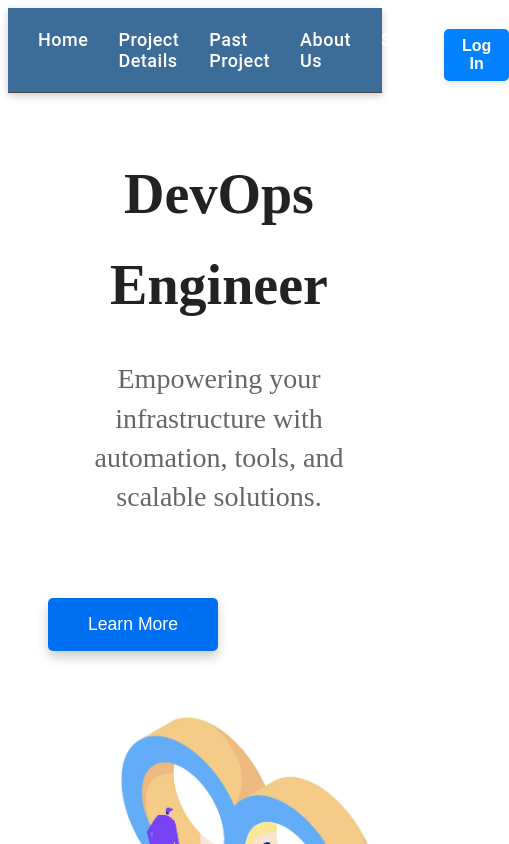
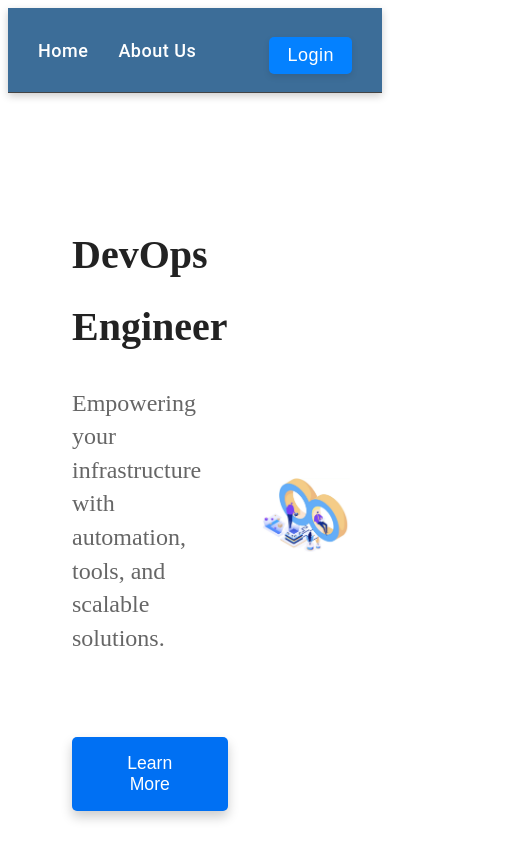
Before and after one commit to Mayawaleed/Automated-Devops-Pipeline, a Next.js app: page / in a window 390 px wide. Shown: the top 844 px of the page, 509 px wide, since content can reach past the window. Built offline with nearby package versions, Linux system fonts and the light colour scheme.

Commit message:
navbar changes

```diff
--- a/package.json
+++ b/package.json
@@ -9,6 +9,7 @@
     "lint": "next lint"
   },
   "dependencies": {
+    "@supabase/auth-helpers-react": "^0.5.0",
     "@supabase/supabase-js": "^2.49.4",
     "axios": "^1.8.4",
     "devops-upload-app": "file:",
--- a/src/components/Navbar.js
+++ b/src/components/Navbar.js
@@ -22,25 +22,95 @@
 
 // export default NavBar;
 
-import React from 'react';
+// import React from 'react';
+// import Link from 'next/link';
+// import styles from '../styles/Navbar.module.css';
+
+// const NavBar = () => {
+//     return (
+//         <nav className={styles.navbar}>
+//             <ul className={styles.navbarLinks}>
+//                 <li><Link href="/">Home</Link></li>
+//                 <li><Link href="/ProjectDetails">Project Details</Link></li>
+//                 <li><Link href="/PastProject">Past Project</Link></li>
+//                 <li><Link href="/about">About Us</Link></li>
+//                 <li><Link href="/downloadMonitoringTool">Scaling</Link></li> {/* Added this line */}
+//             </ul>
+//             <Link href="/signin">
+//                 <button className={styles.navbarButton}>Log In</button>
+//             </Link>
+//         </nav>
+//     );
+// };
+
+// components/Navbar.js
 import Link from 'next/link';
+import { useRouter } from 'next/router';
+import { useState, useEffect } from 'react';
 import styles from '../styles/Navbar.module.css';
 
-const NavBar = () => {
+const Navbar = () => {
+  const [isLoggedIn, setIsLoggedIn] = useState(false);
+  const router = useRouter();
+
+  useEffect(() => {
+    const checkToken = () => {
+      const token = localStorage.getItem('authToken');
+      setIsLoggedIn(!!token);
+      console.log('Token check on mount:', !!token);
+    };
+
+    checkToken(); // Initial check
+
+    const handleAuthChange = () => {
+      checkToken();
+    };
+
+    window.addEventListener('authChange', handleAuthChange);
+
+    return () => {
+      window.removeEventListener('authChange', handleAuthChange);
+    };
+  }, []);
+
+  const handleLogout = () => {
+    localStorage.removeItem('authToken');
+    localStorage.removeItem('username'); // Remove username from localStorage
+    setIsLoggedIn(false);
+    window.dispatchEvent(new Event('logout')); // Dispatch logout event
+    router.push('/');
+  };
+
   return (
     <nav className={styles.navbar}>
-            <ul className={styles.navbarLinks}>
-                <li><Link href="/">Home</Link></li>
-                <li><Link href="/ProjectDetails">Project Details</Link></li>
-                <li><Link href="/PastProject">Past Project</Link></li>
-                <li><Link href="/about">About Us</Link></li>
-                <li><Link href="/downloadMonitoringTool">Scaling</Link></li> {/* Added this line */}
-            </ul>
+      {console.log('Navbar rendered, isLoggedIn:', isLoggedIn)}
+      <div className={styles.leftNav}>
+        <Link href="/">Home</Link>
+        <Link href="/about">About Us</Link>
+        {isLoggedIn && (
+          <>
+            <Link href="/PastProject">Past Projects</Link>
+            <Link href="/ProjectDetails">Project Details</Link>
+            <Link href="/downloadMonitoringTool">Scaling</Link>
+          </>
+        )}
+      </div>
+
+      <div className={styles.rightNav}>
+        {isLoggedIn ? (
+          <button onClick={handleLogout} className={styles.navbarButton}>
+            Logout
+          </button>
+        ) : (
           <Link href="/signin">
-                <button className={styles.navbarButton}>Log In</button>
+            <button className={styles.navbarButton}>
+              Login
+            </button>
           </Link>
+        )}
+      </div>
     </nav>
   );
 };
 
-export default NavBar;
+export default Navbar;
--- a/src/pages/index.js
+++ b/src/pages/index.js
@@ -1,14 +1,82 @@
+// // src/pages/index.js
+// import Link from 'next/link';
+// import styles from '../styles/Home.module.css';
+// import Image from 'next/image';
+
+// export default function Home() {
+//   return (
+//     <div className={styles.container}>
+//       <div className={styles.textContainer}>
+//         <h1 className={styles.title}>DevOps </h1>
+
+//         <h1 className={styles.title}>Engineer</h1>
+//         <p className={styles.subtitle}>
+//           Empowering your infrastructure with automation, tools, and scalable solutions.
+//         </p>
+//         <div className={styles.buttonContainer}>
+// <Link href="/learn-more">
+//   <button className={styles.learnMoreButton}>Learn More</button>
+// </Link>
+
+//         </div>
+//       </div>
+
+//       <div className={styles.imageContainer}>
+//         <Image
+//           src="/images/devops.jpeg" // Correct path to the 'public' folder
+//           alt="DevOps Image"
+//           width={600}  // Width of the image
+//           height={400} // Height of the image
+//         />
+//       </div>
+//     </div>
+//   );
+// }
+
 // src/pages/index.js
 import Link from 'next/link';
 import styles from '../styles/Home.module.css';
 import Image from 'next/image';
+import { useState, useEffect } from 'react';
 
 export default function Home() {
+  const [username, setUsername] = useState(null);
+  const [isLoggedIn, setIsLoggedIn] = useState(false);
+
+  useEffect(() => {
+    const storedUsername = localStorage.getItem('username');
+    const token = localStorage.getItem('authToken');
+
+    if (storedUsername && token) {
+      setUsername(storedUsername);
+      setIsLoggedIn(true);
+    } else {
+      setUsername(null);
+      setIsLoggedIn(false);
+    }
+
+    const handleLogoutEvent = () => {
+      setUsername(null);
+      setIsLoggedIn(false);
+    };
+
+    window.addEventListener('logout', handleLogoutEvent);
+
+    return () => {
+      window.removeEventListener('logout', handleLogoutEvent);
+    };
+  }, []);
+
   return (
     <div className={styles.container}>
+      {isLoggedIn ? (
+        <div className={styles.welcomeContainer}>
+          <h1 className={styles.welcomeMessage}>Welcome, {username}!</h1>
+        </div>
+      ) : (
+        <div style={{ display: 'flex', width: '100%' }}>
           <div className={styles.textContainer}>
             <h1 className={styles.title}>DevOps </h1>
-
             <h1 className={styles.title}>Engineer</h1>
             <p className={styles.subtitle}>
               Empowering your infrastructure with automation, tools, and scalable solutions.
@@ -17,18 +85,18 @@ export default function Home() {
               <Link href="/learn-more">
                 <button className={styles.learnMoreButton}>Learn More</button>
               </Link>
-
             </div>
           </div>
-
           <div className={styles.imageContainer}>
             <Image
-          src="/images/devops.jpeg" // Correct path to the 'public' folder
+              src="/images/devops.jpeg"
               alt="DevOps Image"
-          width={600}  // Width of the image
-          height={400} // Height of the image
+              width={600}
+              height={400}
             />
           </div>
         </div>
+      )}
+    </div>
   );
 }
--- a/src/styles/Home.module.css
+++ b/src/styles/Home.module.css
@@ -2,66 +2,67 @@
 
 .container {
   display: flex;
-  justify-content: center; /* Center vertically */
-  align-items: center; /* Center horizontally */
-  min-height: 100vh; /* Use min-height for full viewport coverage */
+  justify-content: center;
+  align-items: center;
+  min-height: 100vh;
   width: 100%;
-  padding: 3rem 2rem; /* Increased padding for better spacing */
-  box-sizing: border-box; /* Ensure padding is included in width */
-  flex-wrap: wrap; /* Allow content to wrap on smaller screens */
+  padding: 3rem 2rem;
+  box-sizing: border-box;
+  flex-wrap: wrap;
+  position: relative;
 }
 
 .textContainer {
-  flex: 1 1 50%; /* Allow text to grow and shrink, start at 50% width */
+  flex: 1 1 50%;
   padding: 2rem;
   text-align: left;
-  display: flex; /* Use flexbox for vertical centering */
+  display: flex;
   flex-direction: column;
-  justify-content: center; /* Center text vertically */
+  justify-content: center;
 }
 
 .title {
-  font-size: 3.5rem; /* Increased title font size */
-  color: #222; /* Slightly darker color for better readability */
-  margin: 0.75rem 0; /* Adjusted margins */
-  line-height: 1.2; /* Improved line height for readability */
+  font-size: 2.5rem; /* Reduced title font size */
+  color: #222;
+  margin: 0.75rem 0;
+  line-height: 1.2;
 }
 
 .subtitle {
-  font-size: 1.75rem; /* Increased subtitle font size */
-  color: #666; /* Slightly darker color for better readability */
-  margin-bottom: 2rem; /* Increased margin for better spacing */
-  line-height: 1.4; /* Improved line height for readability */
+  font-size: 1.5rem; /* Reduced subtitle font size */
+  color: #666;
+  margin-bottom: 2rem;
+  line-height: 1.4;
 }
 
 .buttonContainer {
   display: flex;
   justify-content: flex-start;
-  margin-top: 2.5rem; /* Increased margin for better spacing */
+  margin-top: 2.5rem;
 }
 
 .learnMoreButton {
   background-color: #0070f3;
   color: white;
-  padding: 1rem 2.5rem; /* Increased padding for larger button */
-  font-size: 1.1rem; /* Increased button font size */
+  padding: 1rem 2.5rem;
+  font-size: 1.1rem;
   border: none;
-  border-radius: 5px; /* Slightly increased border radius */
+  border-radius: 5px;
   cursor: pointer;
-  transition: background-color 0.3s, transform 0.2s; /* Added transform transition */
-  box-shadow: 0 6px 12px rgba(0, 0, 0, 0.2); /* Slightly increased box shadow */
+  transition: background-color 0.3s, transform 0.2s;
+  box-shadow: 0 6px 12px rgba(0, 0, 0, 0.2);
 }
 
 .learnMoreButton:hover {
   background-color: #005bb5;
-  transform: translateY(-2px); /* Add subtle hover effect */
+  transform: translateY(-2px);
 }
 
 .imageContainer {
-  flex: 1 1 40%; /* Allow image to grow and shrink, start at 40% width */
+  flex: 1 1 40%;
   display: flex;
   justify-content: flex-end;
-  align-items: center; /* Center image vertically */
+  align-items: center;
 }
 
 .imageContainer img {
@@ -69,22 +70,15 @@
   height: auto;
 }
 
-@media (max-width: 768px) {
-  .container {
-      flex-direction: column;
-      align-items: center; /* Center items on smaller screens */
-      padding: 2rem 1rem; /* Adjust padding for smaller screens */
-  }
+/* Added styles for welcome message */
+.welcomeContainer {
+  position: absolute;
+  top: 10px;
+  left: 10px;
+  z-index: 10;
+}
 
-  .textContainer {
-      width: 100%; /* Make text container full width on smaller screens */
-      padding: 1.5rem; /* Adjust padding for smaller screens */
-      text-align: center; /* Center text on smaller screens */
-  }
-
-  .imageContainer {
-      width: 100%;
-      margin-top: 2.5rem; /* Increased margin for better spacing */
-      justify-content: center; /* Center image on smaller screens */
-  }
+.welcomeMessage {
+  font-size: 1.5em;
+  color: #333;
 }
--- a/src/styles/Navbar.module.css
+++ b/src/styles/Navbar.module.css
@@ -1,91 +1,94 @@
-/* General styling for the navbar */
+/* components/Navbar.module.css */
 .navbar {
   background-color: #3c6d98;
-  padding: 12px 30px; /* Adjusted padding for better fit */
-  height: 60px; /* Adjusted height for better fit */
+  padding: 12px 30px;
+  height: 60px;
   display: flex;
-  justify-content: space-between;
+  justify-content: space-between; /* Important for left/right alignment */
   align-items: center;
   position: sticky;
   top: 0;
   z-index: 10;
-  box-shadow: 0 3px 8px rgba(0, 0, 0, 0.2); /* Adjusted shadow */
-  border-bottom: 1px solid #444; /* Reduced border thickness */
-  font-family: 'Roboto', sans-serif; /* Added font family for consistency */
+  box-shadow: 0 3px 8px rgba(0, 0, 0, 0.2);
+  border-bottom: 1px solid #444;
+  font-family: 'Roboto', sans-serif;
 }
 
-/* Styling for logo */
-.navbar .logo {
-  font-size: 26px; /* Slightly increased font size */
-  font-weight: 600;
-  color: #fff;
-  text-transform: uppercase;
-  letter-spacing: 1px; /* Adjusted letter-spacing */
-  margin: 0; /* Reset default margin */
+.leftNav {
+  display: flex;
+  gap: 30px;
 }
 
-/* Styling for the links */
+.rightNav {
+  display: flex;
+}
+
 .navbarLinks {
   list-style: none;
   display: flex;
-  gap: 30px; /* Adjusted gap */
-  margin: 0; /* Reset default margin */
-  padding: 0; /* Reset default padding */
+  gap: 30px;
+  margin: 0;
+  padding: 0;
 }
 
-/* Styling for each link */
 .navbarLinks li {
   display: inline;
 }
 
-/* Styling for the anchor tag inside each link */
 .navbarLinks a {
   color: white;
   text-decoration: none;
-  font-size: 18px; /* Adjusted font size */
+  font-size: 18px;
   font-weight: 500;
   letter-spacing: 0.5px;
   transition: color 0.3s, transform 0.3s ease, padding-bottom 0.3s ease;
 }
 
-/* Hover effect for links */
 .navbarLinks a:hover {
   color: #0070f3;
-  transform: translateY(-2px); /* Adjusted hover effect */
-  padding-bottom: 3px; /* Adjusted padding */
+  transform: translateY(-2px);
+  padding-bottom: 3px;
 }
 
-/* Styling for the 'Get Started' button */
 .navbarButton {
   background-color: #0481ff;
-  color: #ffffff; /* Adjusted color for better contrast */
-  padding: 8px 18px; /* Adjusted padding */
+  color: #ffffff;
+  padding: 8px 18px;
   border: none;
-  border-radius: 5px; /* Adjusted border radius */
+  border-radius: 5px;
   cursor: pointer;
   font-size: 16px;
-  font-weight: 600; /* Adjusted font weight */
+  font-weight: 600;
   transition: background-color 0.3s, transform 0.3s ease, box-shadow 0.3s ease;
-  box-shadow: 0 3px 6px rgba(0, 0, 0, 0.1); /* Adjusted shadow */
+  box-shadow: 0 3px 6px rgba(0, 0, 0, 0.1);
 }
 
-/* Hover effect for the button */
 .navbarButton:hover {
   background-color: #005bb5;
-  color: white; /* Adjusted color on hover */
-  transform: translateY(-2px); /* Adjusted hover effect */
-  box-shadow: 0 5px 10px rgba(0, 0, 0, 0.2); /* Adjusted shadow */
+  color: white;
+  transform: translateY(-2px);
+  box-shadow: 0 5px 10px rgba(0, 0, 0, 0.2);
 }
 
 .navbarButton:active {
   background-color: #004088;
-  box-shadow: 0 3px 6px rgba(0, 0, 0, 0.2); /* Adjusted shadow */
-  transform: translateY(0); /* Reset transform on active */
+  box-shadow: 0 3px 6px rgba(0, 0, 0, 0.2);
+  transform: translateY(0);
 }
 
-/* Apply smooth transition for logo, links, and button */
-.navbar .logo,
 .navbarLinks a,
-.navbarButton {
+.navbarButton, .leftNav a {
   transition: all 0.3s ease-in-out;
+  color: white;
+  text-decoration: none;
+  font-size: 18px;
+  font-weight: 500;
+  letter-spacing: 0.5px;
+
 }
+
+.leftNav a:hover{
+    color: #0070f3;
+    transform: translateY(-2px);
+    padding-bottom: 3px;
+}
```
Also changed, not shown: src/components/SignIn.js (+28 -14 lines), 1 other file (tests, documents, lock files or other folders). Lines whose indentation alone changed are shown as unchanged.
